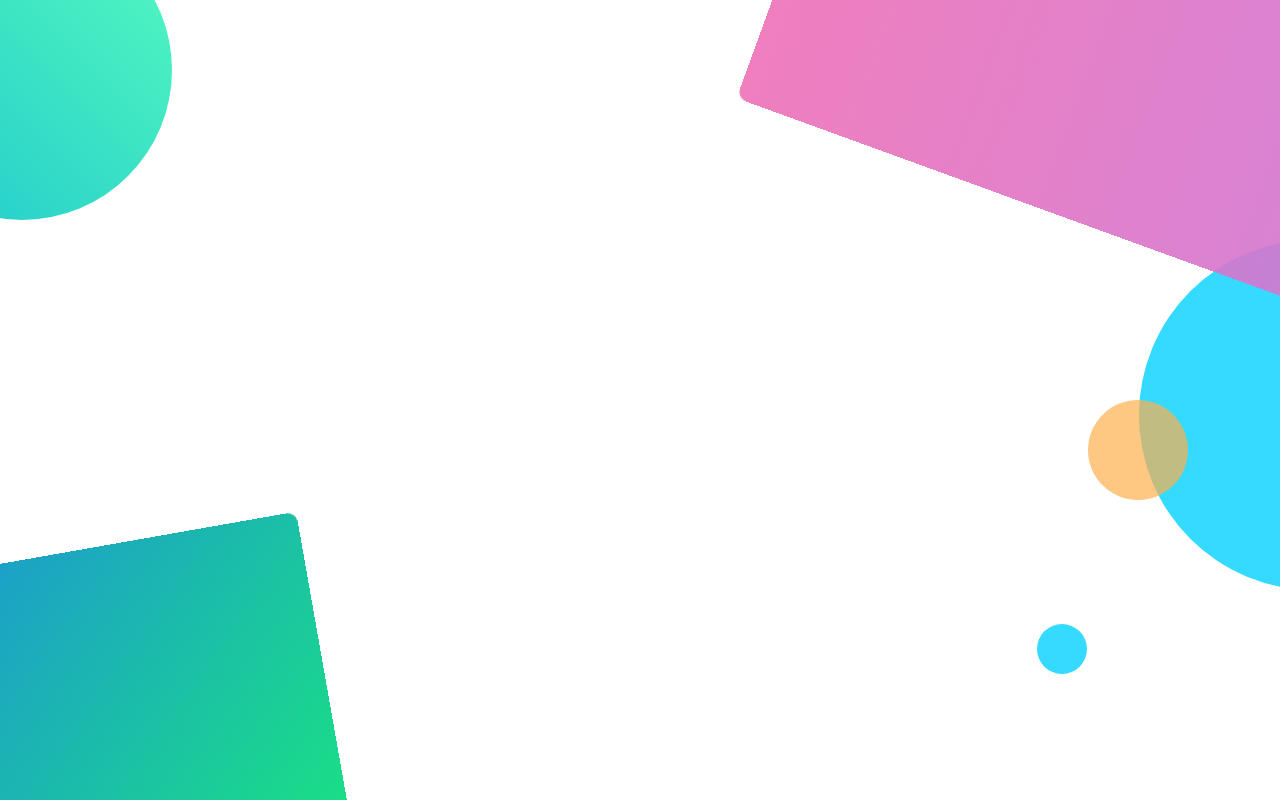
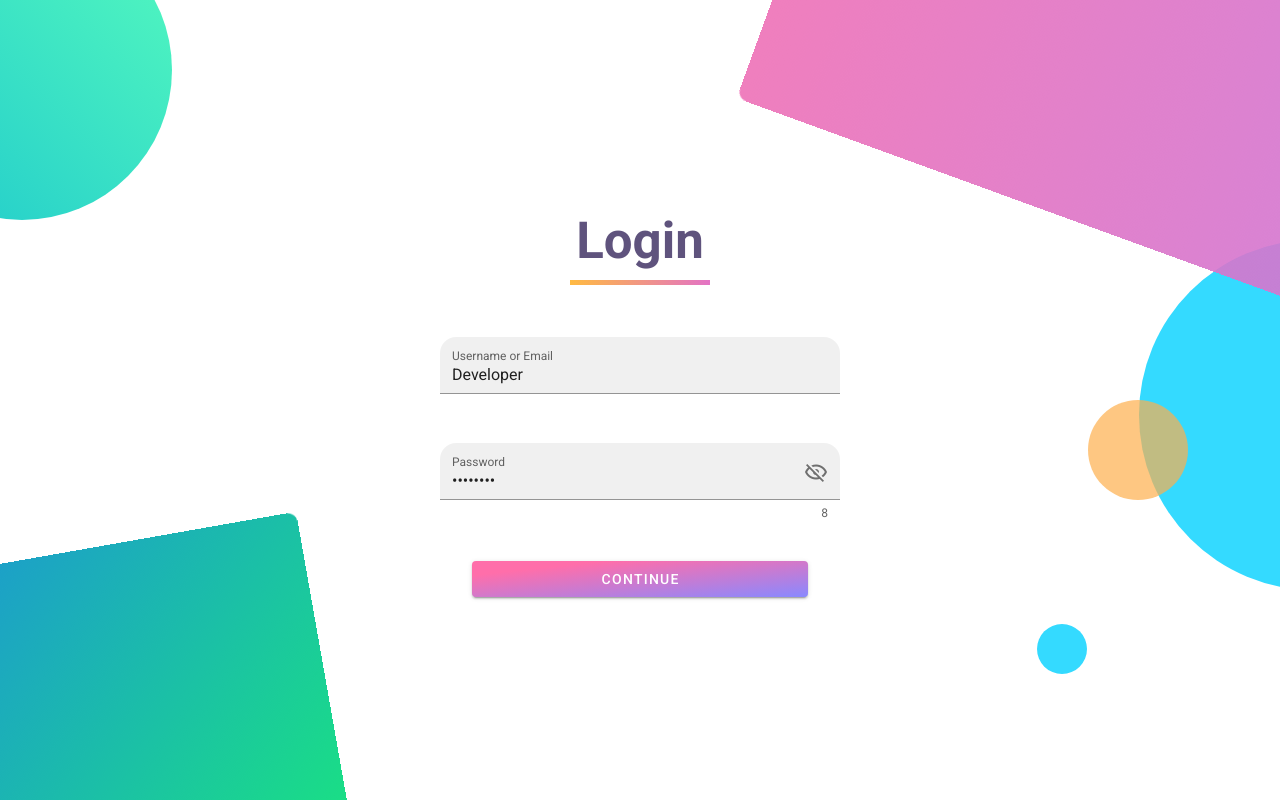
Before and after one commit to HtetLinMaung/charity_front_end, a Vue app: page /login in a window 1280 px wide. Built offline with nearby package versions, Linux system fonts and the light colour scheme.

Commit message:
add login

```diff
--- a/src/components/NavBar.vue
+++ b/src/components/NavBar.vue
@@ -57,9 +57,7 @@ $main-color: linear-gradient(45deg, #1dc8cd 0%, #55fabe 100%);
     -webkit-text-fill-color: transparent;
     cursor: pointer;
 }
-.flex-container {
-    display: flex;
-}
+
 @media all and (max-width: 414px) {
     .logo-text {
         display: hidden;
--- a/src/router.js
+++ b/src/router.js
@@ -4,11 +4,7 @@ import Home from './views/Home.vue';
 
 
 Vue.use(Router);
-
-export default new Router({
-  mode: 'history',
-  base: process.env.BASE_URL,
-  routes: [{
+let routes = [{
     path: '/',
     name: 'home',
     component: Home,
@@ -33,5 +29,18 @@ export default new Router({
     name: 'login',
     component: () => import('@/views/Login.vue'),
   },
-  ],
+];
+
+const router = new Router({
+  base: process.env.BASE_URL,
+  mode: "history",
+  linkActiveClass: "active",
+  routes
 });
+router.beforeEach((to, from, next) => {
+  const token = localStorage.getItem('token');
+  if (!token && to.path != "/login") next("/login");
+  else next();
+});
+
+export default router;
--- a/src/views/Login.vue
+++ b/src/views/Login.vue
@@ -1,16 +1,55 @@
 <template>
-<div>
+<div class="flex-container">
   <span class="dot1"></span>
   <span class="dot2"></span>
   <span class="dot3"></span>
   <span class="dot4"></span>
   <span class="dot5"></span>
   <span class="dot6"></span>
+  <h2 class="app-title">Login</h2>
+  <div class="highlight"></div>
+  <div style="width: 400px!important;" class="mt-5">
+    <v-text-field label="Username or Email" filled shaped clearable v-model="username"></v-text-field>
+  </div>
+  <div style="width: 400px!important;" class="mt-5 mb-3">
+    <v-text-field label="Password" v-model="password" :append-icon="show1 ? 'mdi-eye-outline' : 'mdi-eye-off-outline'" :rules="[rules.required, rules.min]" hint="At least 8 characters" counter @click:append="show1 = !show1"
+      :type="show1 ? 'text' : 'password'" filled shaped></v-text-field>
+  </div>
+  <div class="text-center mt-5">
+    <v-btn @click="login" class="gradient-btn" dark style="padding: 0 8rem;">Continue</v-btn>
+  </div>
 </div>
 </template>
 
 <script>
-export default {};
+export default {
+  data: () => ({
+    username: 'Developer',
+    show1: false,
+    password: '12345678',
+    rules: {
+      required: value => !!value || 'Required.',
+      min: v => v.length >= 8 || 'Min 8 characters',
+      emailMatch: () => ('The email and password you entered don\'t match'),
+    },
+  }),
+  methods: {
+    login() {
+      const {username, password} = this;
+      if (username == 'Developer') {
+        if (password == '12345678') {
+          localStorage.setItem('token', 'authenticated');
+          this.$router.push('/');
+        } else {
+          alert('Incorrect Password');
+        }
+      } else {
+        alert('Incorrect Username');
+      }
+
+    }
+  }
+};
 </script>
 
 <style lang="scss">
@@ -92,4 +131,25 @@ export default {};
     top: -10%;
     left: -10%;
 }
+.app-title {
+    text-align: center;
+    color: #5f537d;
+    font-size: 51px;
+}
+.flex-container {
+    display: flex;
+    flex-direction: column;
+    justify-content: center;
+    align-items: center;
+    height: 100vh;
+}
+.highlight {
+    background-image: linear-gradient(to right,#FFBA42,#e373c5);
+    height: 5px;
+    width: 140px;
+    margin-bottom: 2rem;
+}
+.gradient-btn {
+    background-image: linear-gradient(to bottom right,#FF6EAA 20%,#8989FF);
+}
 </style>
```
